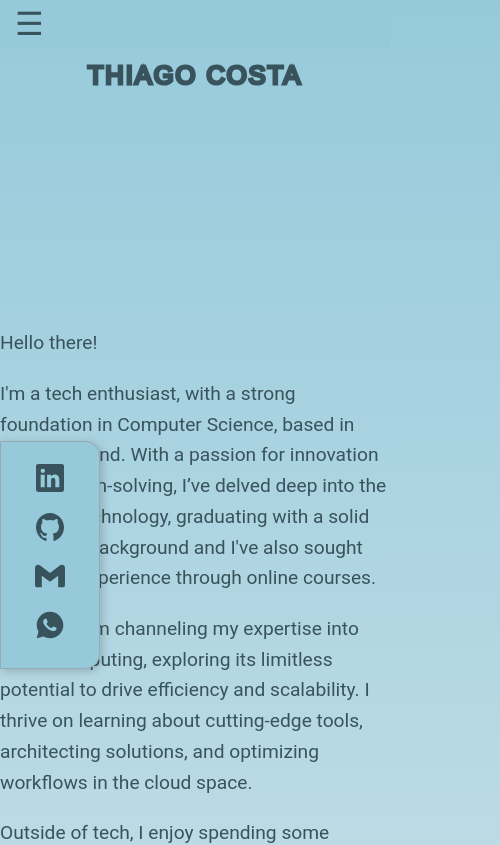
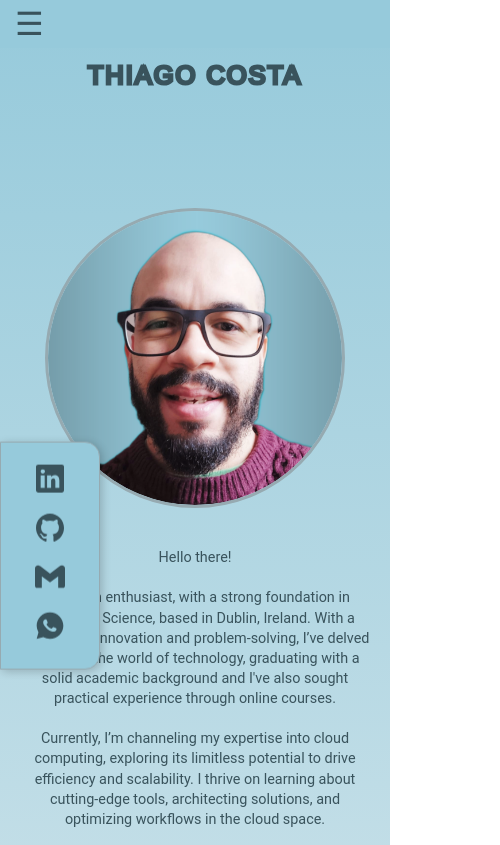
Before and after one commit to Thiagoocosta86/my-portfolio, a React (Create React App) app: page / in a window 390 px wide. Shown: the top 845 px of the page, 500 px wide, since content can reach past the window. Built offline with nearby package versions, Linux system fonts and the light colour scheme.

Commit message:
1- Made the necessary changes to apply layout for Hero section for 768px screen devices.

```diff
--- a/src/components/About.js
+++ b/src/components/About.js
@@ -1,7 +1,7 @@
 import React from 'react';
 import {aboutText} from '../data/dataText';
 
-import profilePic2 from "../assets/img/profile-pic.png";
+import profilePic from "../assets/img/profile-pic.png";
 
 
 const About = () => {
@@ -9,13 +9,13 @@ const About = () => {
     <section  className="hero">
       <div className='container'>
         <div className="profile__container">
-        <div className="about-text">
 
-            <div className="about-text" dangerouslySetInnerHTML={{ __html: aboutText }} />
-          </div>
+
+          <div className="about-text" dangerouslySetInnerHTML={{ __html: aboutText }} />
+
           <div className="profile-pic">
 
-              <img src={profilePic2} alt="Another Profile of Me" title="Me" width="612" height="612" />
+              <img src={profilePic} alt="Another Profile of Me" title="Me" width="612" height="612" />
           </div>
 
         </div>
--- a/src/styles/medias.css
+++ b/src/styles/medias.css
@@ -1,4 +1,8 @@
+
+
+
 @media (max-width: 768px) {
+
     /*Navbar*/
     header {
       flex-direction: column;
@@ -13,8 +17,8 @@
     }
 
     #home {
-      margin-top: -60px; /* Adjust based on your header's height */
-      padding-top: 60px; /* Same value as above for correct positioning */
+      margin-top: -40px; /* Adjust based on your header's height */
+      padding-top: 40px; /* Same value as above for correct positioning */
     }
 
     nav {
@@ -24,7 +28,7 @@
       top: 0px; /* Adjust based on burger height */
       left: 0;
       width: 100%;
-      height: 60%;
+      height: auto;
       background-color: rgba(150, 202, 219, 0.95); /* Semi-transparent background */
       z-index: 1;
       overflow-y: auto;
@@ -68,5 +72,29 @@
 
 /*Hero*/
 
+.profile__container {
+    flex-direction: column; /* Stack items vertically */
+    align-items: center; /* Center-align the content */
+    text-align: center; /* Center-align text content */
+  }
+
+  .profile-pic {
+    width: 300px; /* Smaller profile picture */
+    height: 300px;
+    margin-top: -100px; /* Reduce margin for better spacing */
+    order:  -1;
+  }
+
+  .about-text {
+    max-width: 90%; /* Shrink text container width */
+    font-size: 1rem; /* Smaller font size */
+    margin-top: 20px; /* Add spacing below the profile picture */
+    text-align: center;
+  }
+
+  .about-text p {
+    font-size: 0.9rem; /* Reduce text size */
+    line-height: 1.4; /* Adjust line spacing */
 
   }
+  }
```
Also changed, not shown: src/styles/style.css (+2 -13 lines).
